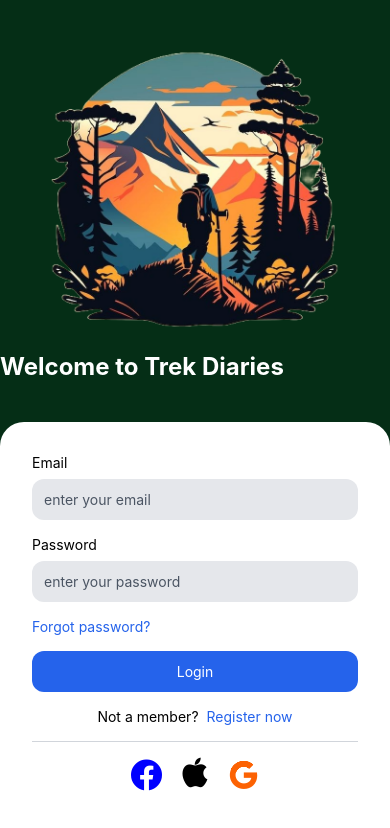
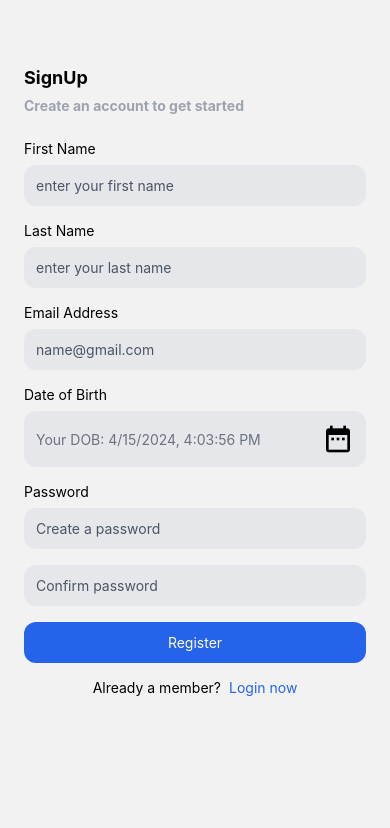
Before and after one commit to Re-Dye/Trek-Diaries-Mobile, a React Native app: screen /Signup in a window 390 px wide. Shown: the top 828 px of the page. Built offline with nearby package versions, Linux system fonts and the light colour scheme.

Commit message:
signup page designed

```diff
--- a/App.js
+++ b/App.js
@@ -4,6 +4,7 @@ import { createNativeStackNavigator } from "@react-navigation/native-stack";
 import HomeScreen from "./screens/HomeScreen"
 import LoginScreen from "./screens/LoginScreen"
 import { StatusBar } from "react-native";
+import SignUpScreen from "./screens/SignUpScreen";
 
 const Stack = createNativeStackNavigator();
 
@@ -19,6 +20,11 @@ export default function App() {
           component={LoginScreen}
           options={{ title: "Login" }}
         />
+         <Stack.Screen
+          name="Signup"
+          component={SignUpScreen}
+          options={{ title: "Signup" }}
+        />
         <Stack.Screen
           name="Home"
           component={HomeScreen}
--- a/package.json
+++ b/package.json
@@ -19,7 +19,8 @@
     "react-native": "0.73.6",
     "react-native-safe-area-context": "^4.9.0",
     "react-native-screens": "^3.30.1",
-    "react-native-vector-icons": "^10.0.3"
+    "react-native-vector-icons": "^10.0.3",
+    "@react-native-community/datetimepicker": "7.6.1"
   },
   "devDependencies": {
     "@babel/core": "^7.20.0",
--- a/screens/LoginScreen.tsx
+++ b/screens/LoginScreen.tsx
@@ -21,6 +21,7 @@ export default function LoginScreen({ navigation }) {
             <TextInput
               className="flex p-3 bg-gray-200 rounded-xl text-gray-600"
               placeholder="enter your email"
+              keyboardType={'email-address'}
             />
           </View>
           <View className="flex-col space-y-2">
@@ -41,7 +42,7 @@ export default function LoginScreen({ navigation }) {
           </View>
           <View className="flex-row space-x-2 justify-center">
             <Text>Not a member?</Text>
-            <Text className="text-blue-600">Register now</Text>
+            <TouchableOpacity onPress={()=>navigation.navigate("Signup", {name: "Signup"})}><Text className="text-blue-600" >Register now</Text></TouchableOpacity>
           </View>
           <View className="border-b border-gray-300"></View>
           <View className="flex-row space-x-5 justify-center">
--- /dev/null
+++ b/screens/SignUpScreen.tsx
@@ -0,0 +1,89 @@
+import { Text, View, TextInput, TouchableOpacity, Button } from 'react-native'
+import React, { useState } from 'react'
+import { DateTimePickerAndroid } from '@react-native-community/datetimepicker';
+import { MaterialIcons } from '@expo/vector-icons';
+
+export default function SignUpScreen({ navigation }) {
+  const [date, setDate] = useState(new Date());
+
+  const onChange = (event, selectedDate) => {
+    const currentDate = selectedDate;
+    setDate(currentDate);
+  };
+
+  const showMode = (currentMode) => {
+    DateTimePickerAndroid.open({
+      value: date,
+      onChange,
+      mode: currentMode,
+      is24Hour: true,
+    });
+  };
+
+  const showDatepicker = () => {
+    showMode('date');
+  };
+  return (
+    <View className='flex-1 mt-10 p-6 space-y-6'>
+      <View className='flex-col space-y-1'>
+        <Text className="flex font-bold text-lg text-black">SignUp</Text>
+        <Text className="flex font-bold text-sm text-gray-400">Create an account to get started</Text>
+      </View>
+      <View className="flex-col space-y-4">
+        <View className="flex-col space-y-2">
+          <Text>First Name</Text>
+          <TextInput
+            className="flex p-3 bg-gray-200 rounded-xl text-gray-600"
+            placeholder="enter your first name"
+          />
+        </View>
+        <View className="flex-col space-y-2">
+          <Text>Last Name</Text>
+          <TextInput
+            className="flex p-3 bg-gray-200 rounded-xl text-gray-600"
+            placeholder="enter your last name"
+          />
+        </View>
+        <View className="flex-col space-y-2">
+          <Text>Email Address</Text>
+          <TextInput
+            className="flex p-3 bg-gray-200 rounded-xl text-gray-600"
+            placeholder="name@gmail.com"
+            keyboardType={'email-address'}
+          />
+        </View>
+        <View className="flex-col space-y-2">
+          <Text>Date of Birth</Text>
+          <View className="flex-row justify-between items-center p-3 bg-gray-200 rounded-xl text-gray-600">
+            <Text className='text-gray-500'>Your DOB: {date.toLocaleString()}</Text>
+            <MaterialIcons name="date-range" size={32} color="black" onPress={showDatepicker} className='flex justify-end'/>
+          </View>
+        </View>
+        <View className="flex-col space-y-2">
+          <Text>Password</Text>
+          <View className='flex space-y-4'>
+            <TextInput
+              className="flex p-3 bg-gray-200 rounded-xl text-gray-600"
+              placeholder="Create a password"
+              secureTextEntry
+            />
+            <TextInput
+              className="flex p-3 bg-gray-200 rounded-xl text-gray-600"
+              placeholder="Confirm password"
+              secureTextEntry
+            />
+          </View>
+        </View>
+        <View>
+          <TouchableOpacity className="bg-blue-600 p-3 flex items-center rounded-xl">
+            <Text className="text-white">Register</Text>
+          </TouchableOpacity>
+        </View>
+        <View className="flex-row space-x-2 justify-center">
+          <Text>Already a member?</Text>
+          <TouchableOpacity onPress={() => navigation.navigate("Login", { name: "Login" })}><Text className="text-blue-600" >Login now</Text></TouchableOpacity>
+        </View>
+      </View>
+    </View>
+  )
+}
```
Also changed, not shown: 1 other file (tests, documents, lock files or other folders).
